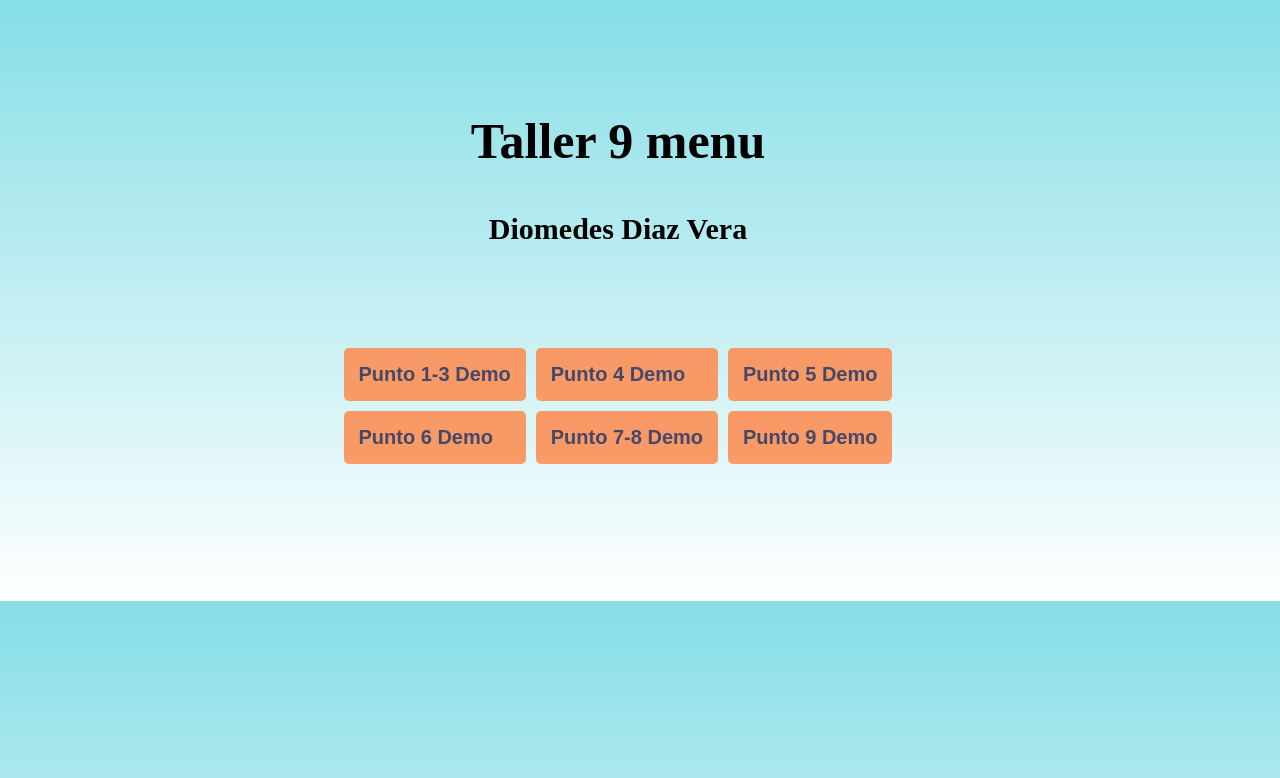
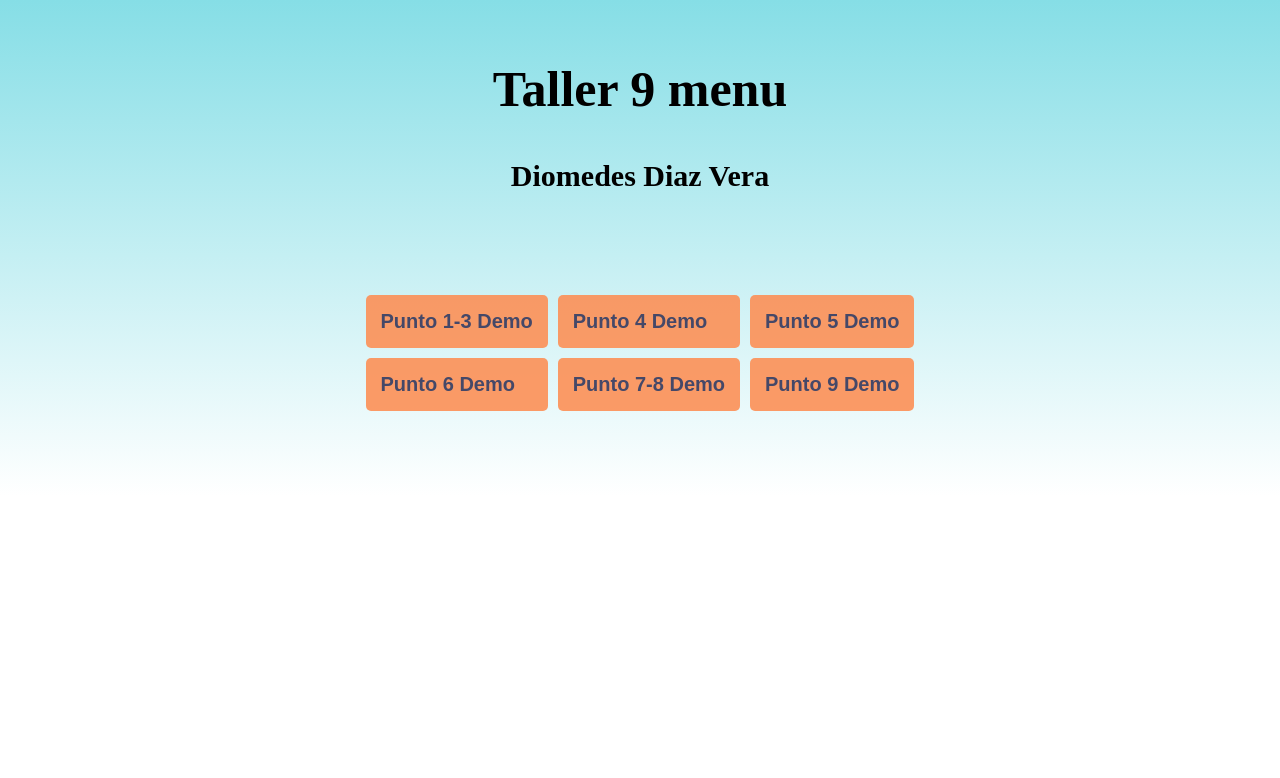
Before and after one commit to diomodiaz/taller-9-full-stack, a plain HTML site: page index.html in a window 1280 px wide. Drawn offline with Linux system fonts and the light colour scheme.

Commit message:
Menu centrado correctamente

```diff
--- a/styles/styles.css
+++ b/styles/styles.css
@@ -1,14 +1,12 @@
 body{
     margin-bottom: 73px;
-    background:linear-gradient(to bottom,#86dee6,#fff)
+    background:linear-gradient(to bottom,#86dee6,#fff) no-repeat;
 }
 section{
     display: flex;
     justify-content: center;
     align-items: center;
     gap: 30px;
-    width: 1200px;
-    height: 500px;
     padding: 10px;
 }
 
```
